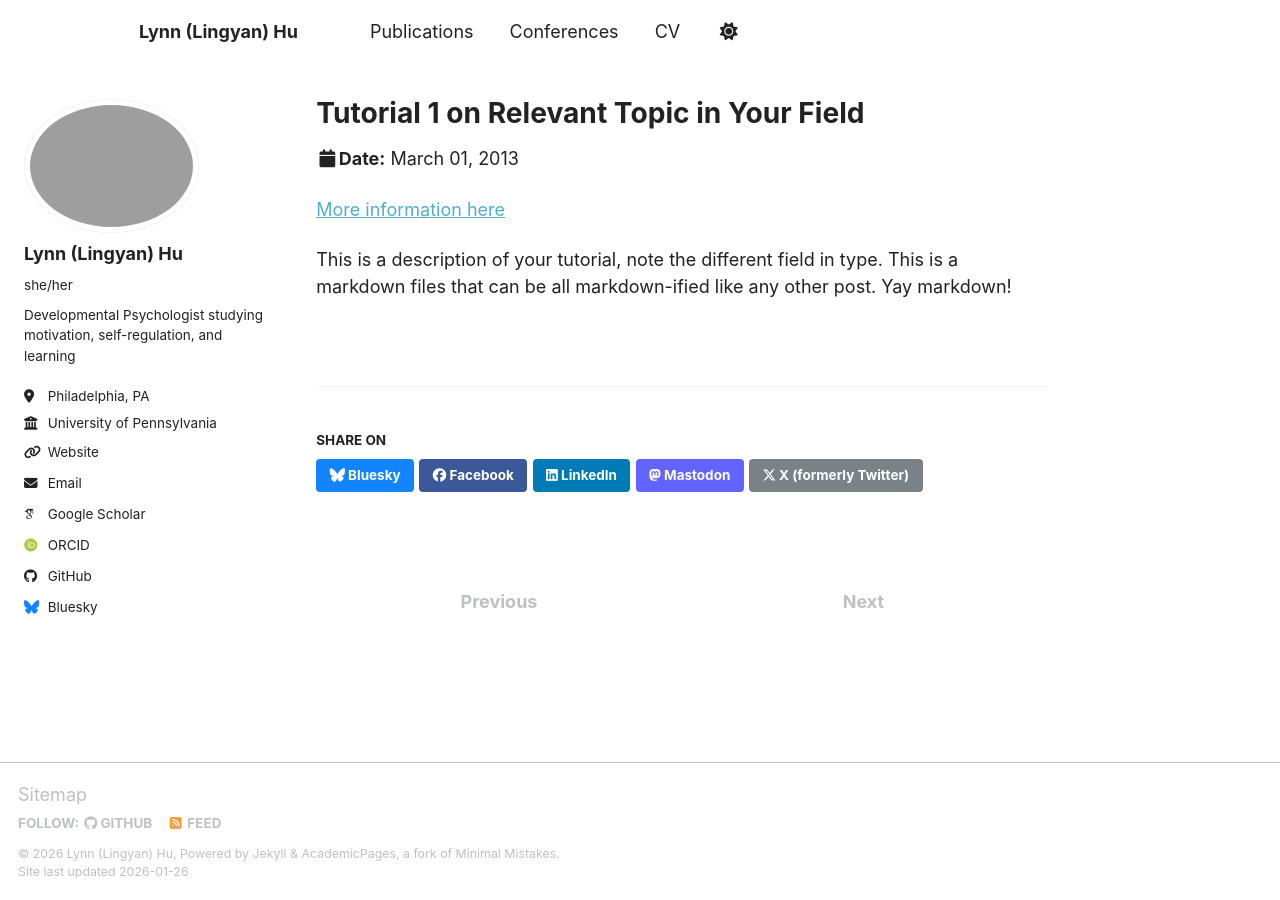
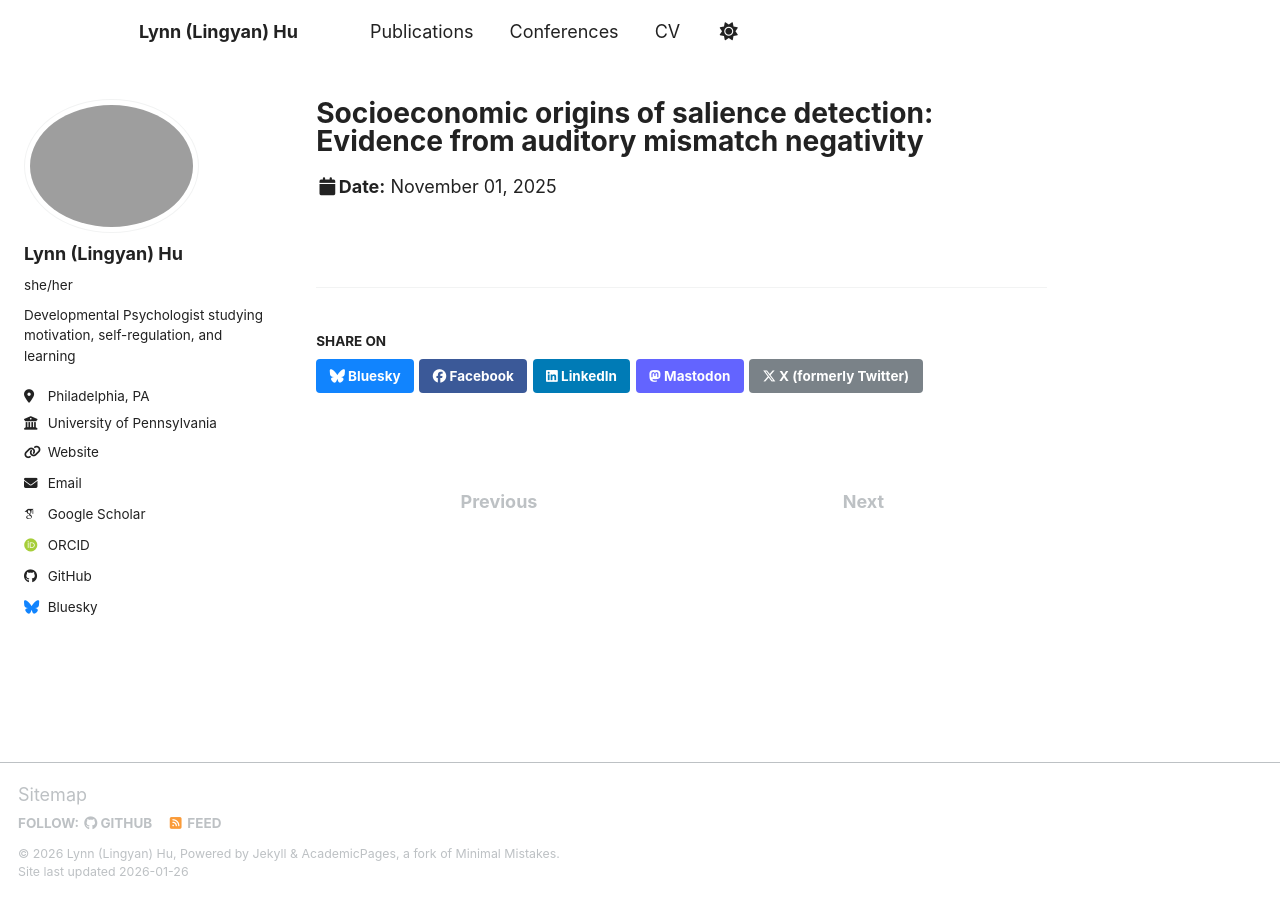
Before and after one commit to lingyh904/lingyh904.github.io, a Jekyll site: the page built from _talks/2013-03-01-tutorial-1.md, in a window 1280 px wide. Built offline with Jekyll 4.4.1, drawn with Linux system fonts in a browser that asks for light colours; some web fonts are replaced; a script bundle is joined from its source files by our own code; library files that are not in the unit come from our copies.

Commit message:
2025-sfn-salience-talk.md

```diff
--- a/_talks/2013-03-01-tutorial-1.md
+++ b/_talks/2013-03-01-tutorial-1.md
@@ -1,13 +1,10 @@
 ---
-title: "Tutorial 1 on Relevant Topic in Your Field"
-collection: talks
-type: "Tutorial"
-permalink: /talks/2013-03-01-tutorial-1
-venue: "UC-Berkeley Institute for Testing Science"
-date: 2013-03-01
-location: "Berkeley, CA, USA"
+title: "Socioeconomic origins of salience detection: Evidence from auditory mismatch negativity"
+authors: "Hao, Y.*, & Hu, L.*"
+year: 2025
+type: talk
+venue: "Society for Neuroscience"
+location: "San Diego, CA, United States"
+presentation: "Nanosymposium: Building a Brain: From Molecules to Experience"
+date: 2025-11-01
 ---
-
-[More information here](http://exampleurl.com)
-
-This is a description of your tutorial, note the different field in type. This is a markdown files that can be all markdown-ified like any other post. Yay markdown!
```
